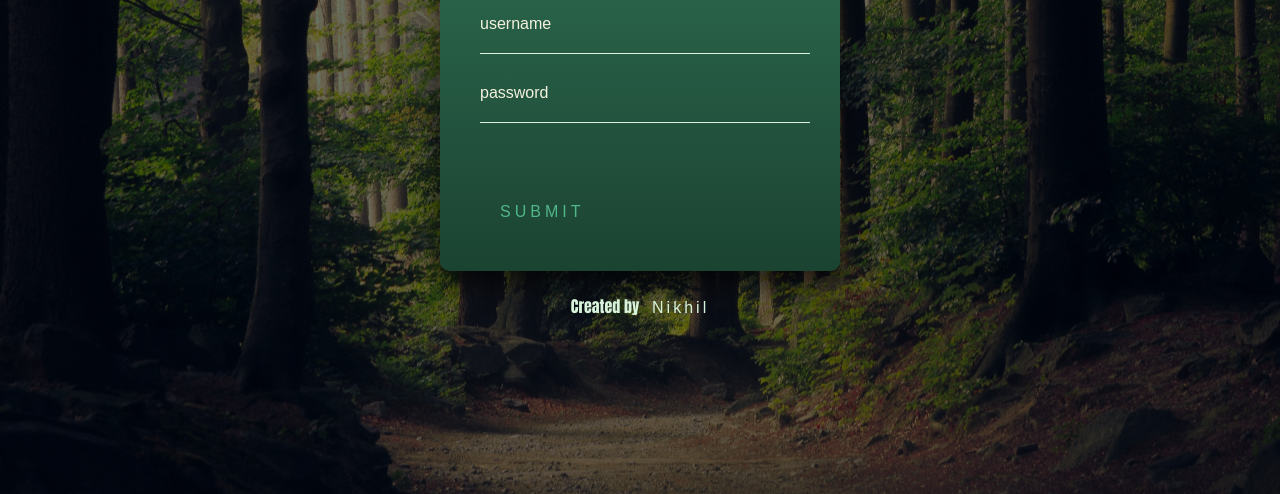
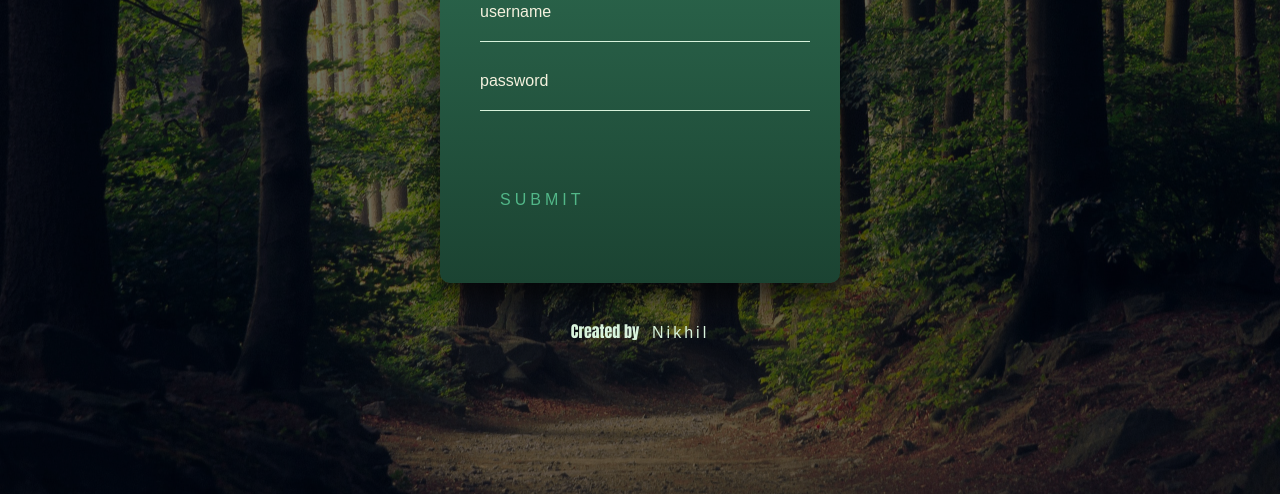
Before and after one commit to Nikhil-Jagtap619/Login-page, a plain HTML site: page index.html in a window 1280 px wide. Shown: the part 306-800 px from the top of the page. Drawn offline with Linux system fonts and the light colour scheme.

Commit message:
Add files via upload

```diff
--- a/index.html
+++ b/index.html
@@ -26,7 +26,8 @@
                 submit
             </a>
             </form>
+            <p>Created by <span>Nikhil</span></p>
         </div>
-        <p>Created by <span>Nikhil</span></p>
+
     </body>
 </html>
--- a/style.css
+++ b/style.css
@@ -12,11 +12,14 @@ body{
     background-repeat: none;
     background-position: center;
     background-blend-mode: overlay;
+    overflow: hidden;
 }
 html{
     height: 100%;
 }
 .login-box{
+    display: flex;
+    flex-direction: column;
     width: 400px;
     position: absolute;
     left: 50%;
@@ -86,7 +89,7 @@ html{
 body p{
     position: relative;
     text-align: center;
-    top: 600px;
+    top: 100px;
     font-family: Impact, Haettenschweiler, 'Arial Narrow Bold', sans-serif;
     color: #d8f3dc;
 }
```
